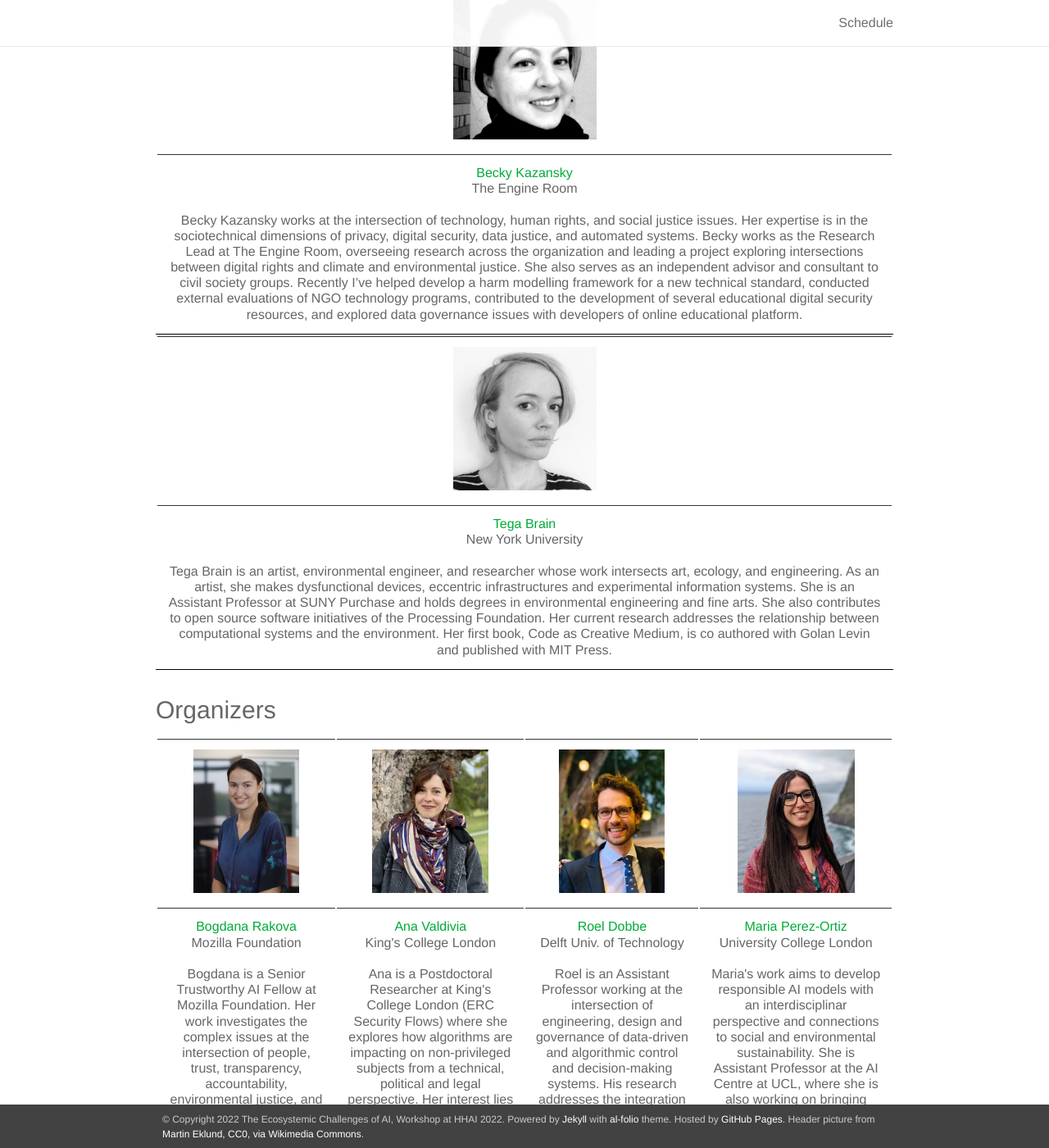
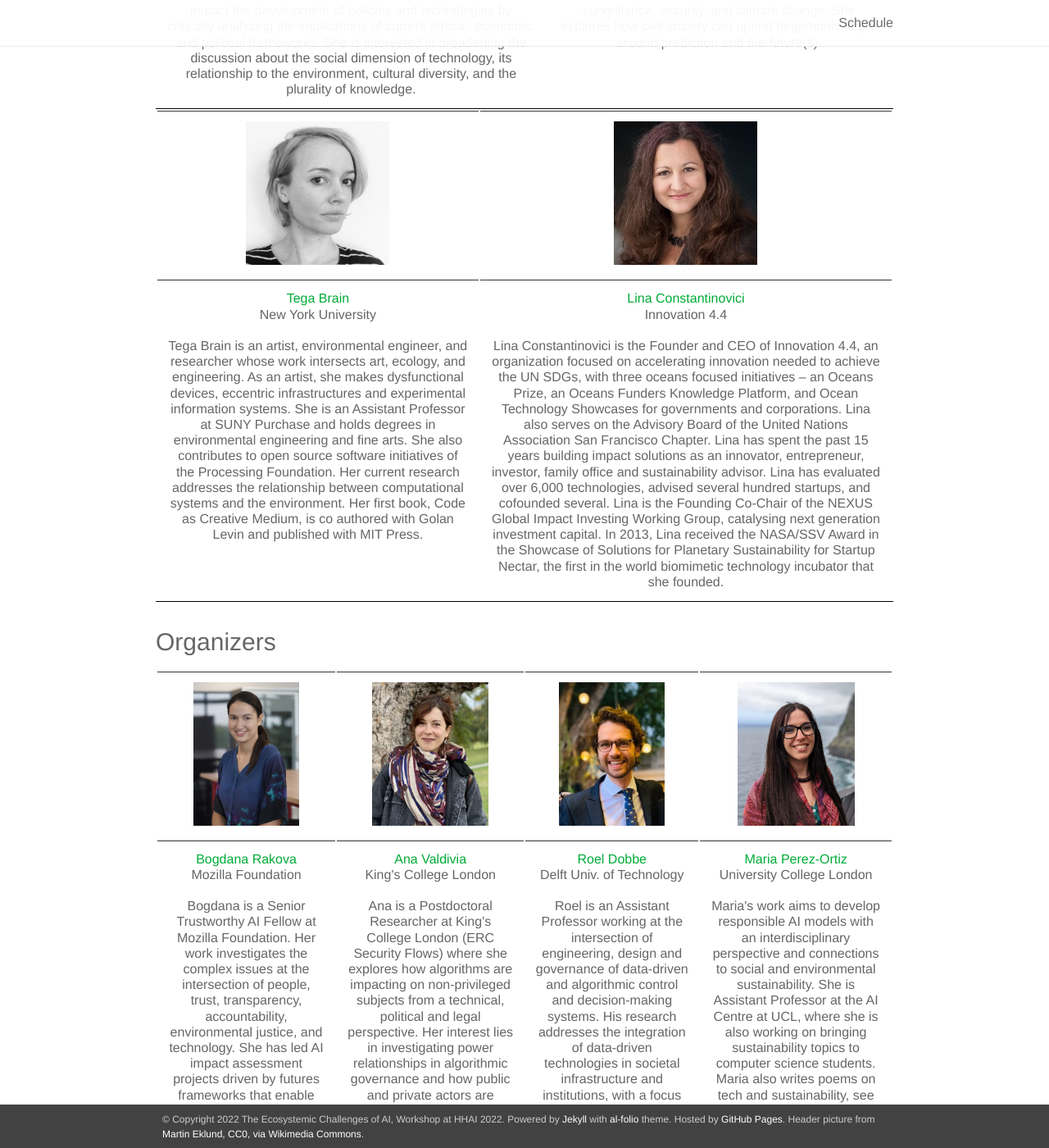
Before and after one commit to himeetshci/himeetshci.github.io, a Jekyll site: the page built from _pages/00_cfp.md, in a window 1280 px wide and 1400 px high, scrolled down 2076 px. Shown: the whole window at 82% size. Built offline with Jekyll 4.4.1, drawn with Linux system fonts in a browser that asks for light colours; nearby versions of some CDN libraries; some of the changed text lies outside the part shown.

Commit message:
Added lina

```diff
--- a/_pages/00_cfp.md
+++ b/_pages/00_cfp.md
@@ -36,60 +36,45 @@ This workshop is open to everyone and does not intend to be a one-off event. Our
 
 ### Speakers
 
+
+
 <table style="width:100%;border-bottom: 1px solid black;">
-  <center>
   <tr>
     <td style="text-align:center"><img src="assets/img/paola_ricaurte.jpg" height="175"></td>
-
+    <td style="text-align:center"><img src="assets/img/becky.jpg" height="175"></td>
 
   </tr>
   <tr>
   <td style="text-align:center"><a href="https://cyber.harvard.edu/people/paola-ricaurte-quijano">Paola Ricaurte</a> <br> Tecnológico de Monterrey & Harvard <br><br>
     Paola Ricaurte is an Associate Professor in the Department of Media and Digital Culture at Tecnológico de Monterrey and a Faculty Associate at the Berkman Klein Center for Internet & Society at Harvard University. With Nick Couldry and Ulises Mejías, co-founded Tierra Común, a network to promote reflection on data colonialism from the global south. She is a member of the Alliance for Inclusive Algorithms and the Feminist Artificial Intelligence Research Network, FR. Her work focuses on the critical study of digital technologies from a decolonial and feminist perspective. Her research seeks to impact the development of policies and technologies by critically analyzing the implications of current ethical, economic, and political frameworks. She is interested in broadening the discussion about the social dimension of technology, its relationship to the environment, cultural diversity, and the plurality of knowledge.
 </td>
-
+  <td style="text-align:center"><a href="https://beckykazansky.net/about/">Becky Kazansky</a> <br> The Engine Room <br><br> Becky Kazansky is a scholar and practitioner focused on advancing data justice. She is the Research Lead at The Engine Room, overseeing research across the organization and leading a project exploring intersections between digital rights and climate and environmental justice. Becky holds a PhD in media studies and political science from the University of Amsterdam, where she is currently a visiting researcher. Her academic scholarship is focused on the critical study of risk and anticipation in the context of surveillance, security, and climate change. She explores how civil society can upend hegemonic logics around prediction and the future(s).</td>
 
   </tr>
-  </center>
   </table>
 
 
 
-<table style="width:100%;border-bottom: 1px solid black;">
-  <center>
-  <tr>
-    <td style="text-align:center"><img src="assets/img/becky.jpg" height="175"></td>
-
-
-  </tr>
-  <tr>
-  <td style="text-align:center"><a href="https://beckykazansky.net/about/">Becky Kazansky</a> <br> The Engine Room <br><br> Becky Kazansky works at the intersection of technology, human rights, and social justice issues. Her expertise is in the sociotechnical dimensions of privacy, digital security, data justice, and automated systems. Becky works as the Research Lead at The Engine Room, overseeing research across the organization and leading a project exploring intersections between digital rights and climate and environmental justice. She also serves as an independent advisor and consultant to civil society groups. Recently I’ve helped develop a harm modelling framework for a new technical standard, conducted external evaluations of NGO technology programs, contributed to the development of several educational digital security resources, and explored data governance issues with developers of online educational platform.</td>
-
-
-  </tr>
-  </center>
-  </table>
-
 
 <table style="width:100%;border-bottom: 1px solid black;">
-  <center>
   <tr>
     <td style="text-align:center"><img src="assets/img/tega.png" height="175"></td>
-
+    <td style="text-align:center"><img src="assets/img/lina.jpeg" height="175"></td>
 
   </tr>
   <tr>
   <td style="text-align:center"><a href="http://tegabrain.com/">Tega Brain</a> <br> New York University<br><br>
 
-Tega Brain is an artist, environmental engineer, and researcher whose work intersects art, ecology, and engineering. As an artist, she makes dysfunctional devices, eccentric infrastructures and experimental information systems. She is an Assistant Professor at SUNY Purchase and holds degrees in environmental engineering and fine arts. She also contributes to open source software initiatives of the Processing Foundation. Her current research addresses the relationship between computational systems and the environment.  Her first book, Code as Creative Medium, is co authored with Golan Levin and published with MIT Press.
+Tega Brain is an artist, environmental engineer, and researcher whose work intersects art, ecology, and engineering. As an artist, she makes dysfunctional devices, eccentric infrastructures and experimental information systems. She is an Assistant Professor at SUNY Purchase and holds degrees in environmental engineering and fine arts. She also contributes to open source software initiatives of the Processing Foundation. Her current research addresses the relationship between computational systems and the environment.  Her first book, Code as Creative Medium, is co authored with Golan Levin and published with MIT Press. </td>
 
+  <td style="text-align:center"><a href="https://www.innovation44.org/about-us">Lina Constantinovici</a> <br> Innovation 4.4<br><br>
+ Lina Constantinovici is the Founder and CEO of Innovation 4.4, an organization focused on accelerating innovation needed to achieve the UN SDGs, with three oceans focused initiatives – an Oceans Prize, an Oceans Funders Knowledge Platform, and Ocean Technology Showcases for governments and corporations. Lina also serves on the Advisory Board of the United Nations Association San Francisco Chapter. Lina has spent the past 15 years building impact solutions as an innovator, entrepreneur, investor, family office and sustainability advisor. Lina has evaluated over 6,000 technologies, advised several hundred startups, and cofounded several. Lina is the Founding Co-Chair of the NEXUS Global Impact Investing Working Group, catalysing next generation investment capital. In 2013, Lina received the NASA/SSV Award in the Showcase of Solutions for Planetary Sustainability for Startup Nectar, the first in the world biomimetic technology incubator that she founded.
 
 </td>
 
 
 
   </tr>
-  </center>
   </table>
 
 
@@ -113,7 +98,7 @@ Tega Brain is an artist, environmental engineer, and researcher whose work inter
 
   <td style="text-align:center"><a href="https://www.tudelft.nl/tbm/over-de-faculteit/afdelingen/engineering-systems-and-services/people/assistant-professors/drir-rij-roel-dobbe">Roel Dobbe</a> <br> Delft Univ. of Technology <br> <br>Roel is an Assistant Professor working at the intersection of engineering, design and governance of data-driven and algorithmic control and decision-making systems. His research addresses the integration of data-driven technologies in societal infrastructure and institutions, with a focus on safety, sustainability and justice.</td>
 
-    <td style="text-align:center"><a href="http://mariaperezortiz.com/">Maria Perez-Ortiz</a> <br> University College London <br> <br> Maria's work aims to develop responsible AI models with an interdisciplinar perspective and connections to social and environmental sustainability. She is Assistant Professor at the AI Centre at UCL, where she is also working on bringing sustainability topics to computer science students. Maria also writes poems on tech and sustainability, see <a href="http://mariaperezortiz.com/poems.html">The future of AI is female</a>.</td>
+    <td style="text-align:center"><a href="http://mariaperezortiz.com/">Maria Perez-Ortiz</a> <br> University College London <br> <br> Maria's work aims to develop responsible AI models with an interdisciplinary perspective and connections to social and environmental sustainability. She is Assistant Professor at the AI Centre at UCL, where she is also working on bringing sustainability topics to computer science students. Maria also writes poems on tech and sustainability, see <a href="http://mariaperezortiz.com/poems.html">The future of AI is female</a>.</td>
 
   </tr>
   </center>
```
Also changed, not shown: assets/img/lina.jpeg (added).
